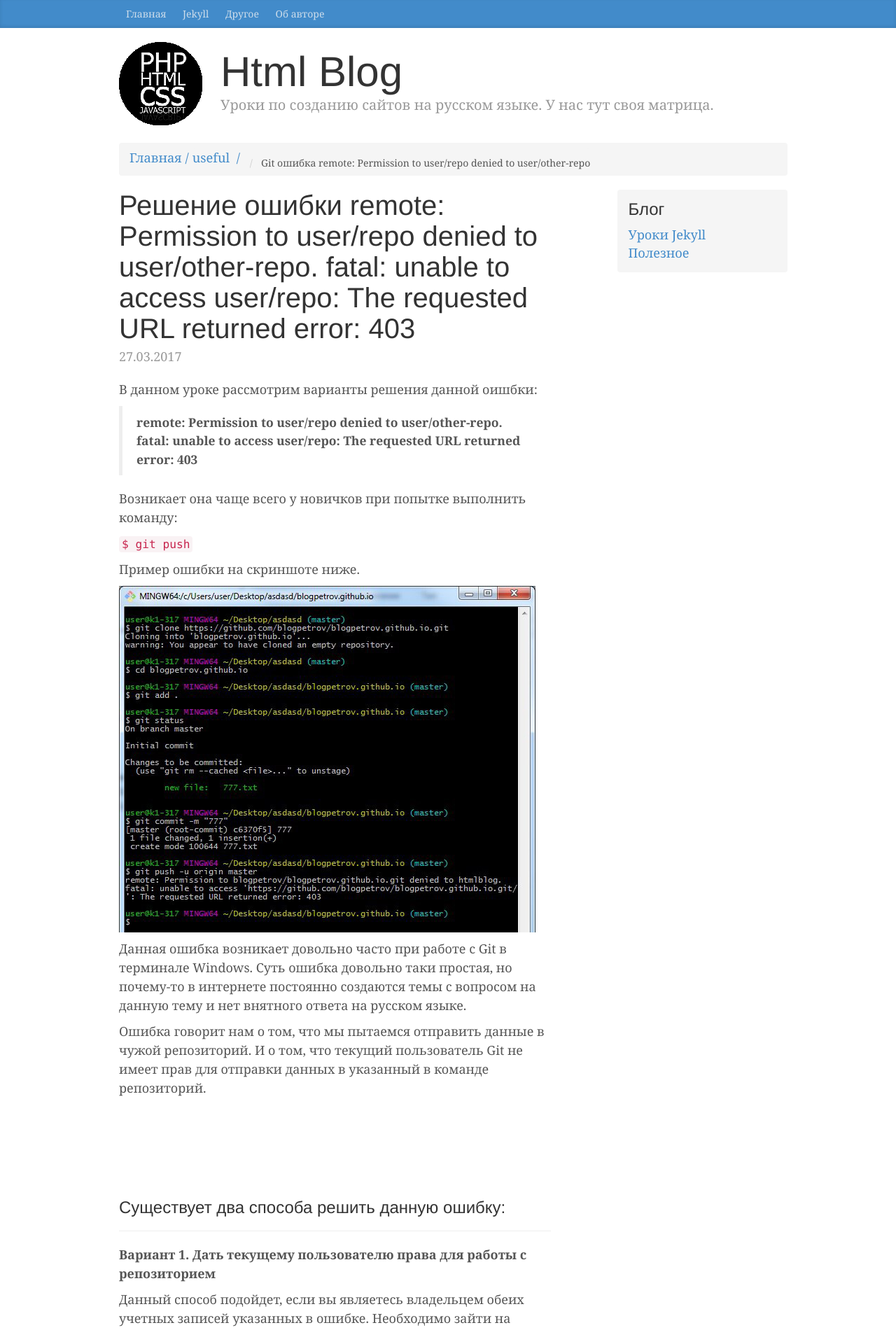
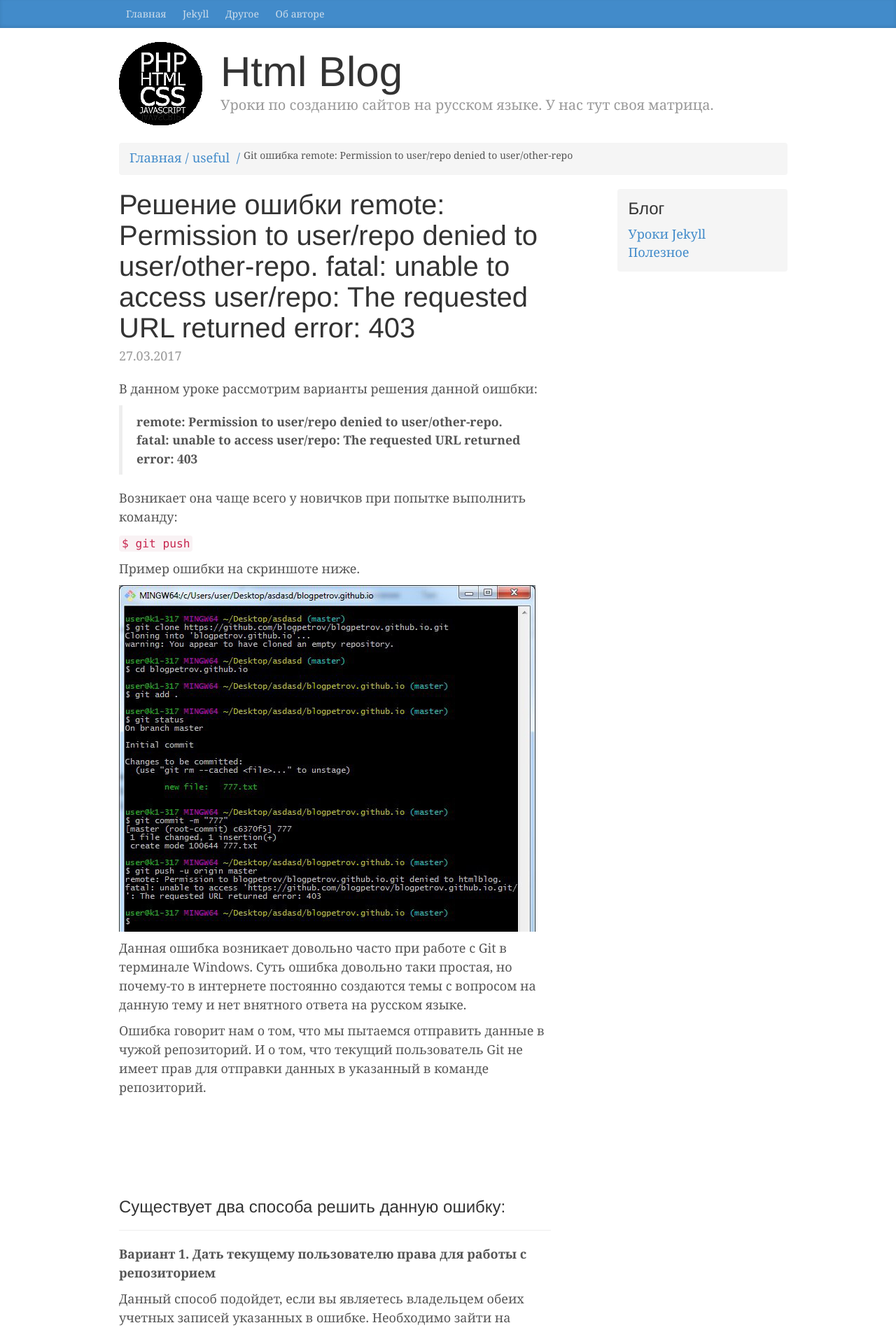
Before and after one commit to htmlblog/htmlblog.github.io, a Jekyll site: the page built from _posts/2017-03-27-permission-to-denied-to-git-error-403.md, in a window 1280 px wide. Shown: the top 1900 px of the page at 70% size. Built offline with Jekyll 4.4.1, drawn with Linux system fonts in a browser that asks for light colours; comment, search, counter and statistics services are not loaded.

Commit message:
Update nav-breadcrumbs.html

```diff
--- a/_includes/nav-breadcrumbs.html
+++ b/_includes/nav-breadcrumbs.html
@@ -4,7 +4,7 @@
 
     <a class="breadcrumb-item" href={{ "/" | prepend: site.baseurl | prepend: site.url }}>Главная</a>
 
-    <ol class="breadcrumb list-unstyled" vocab="http://schema.org/" typeof="BreadcrumbList">
+    <ol class="list-unstyled" vocab="http://schema.org/" typeof="BreadcrumbList">
 
       <!-- Skip if root -->
       {% if crumb.url == "/" %}
```
